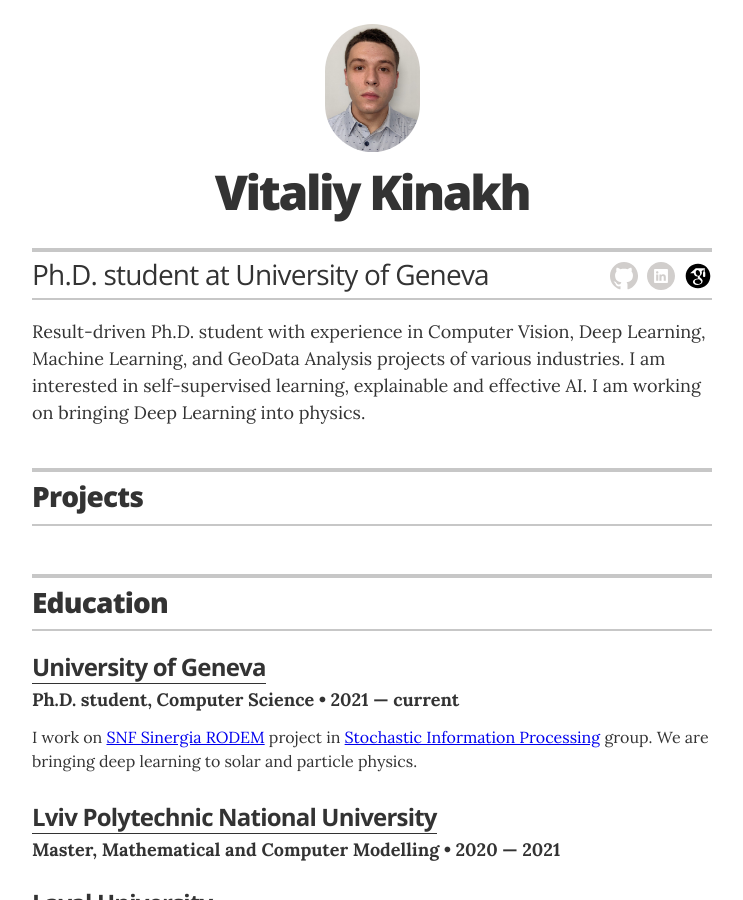
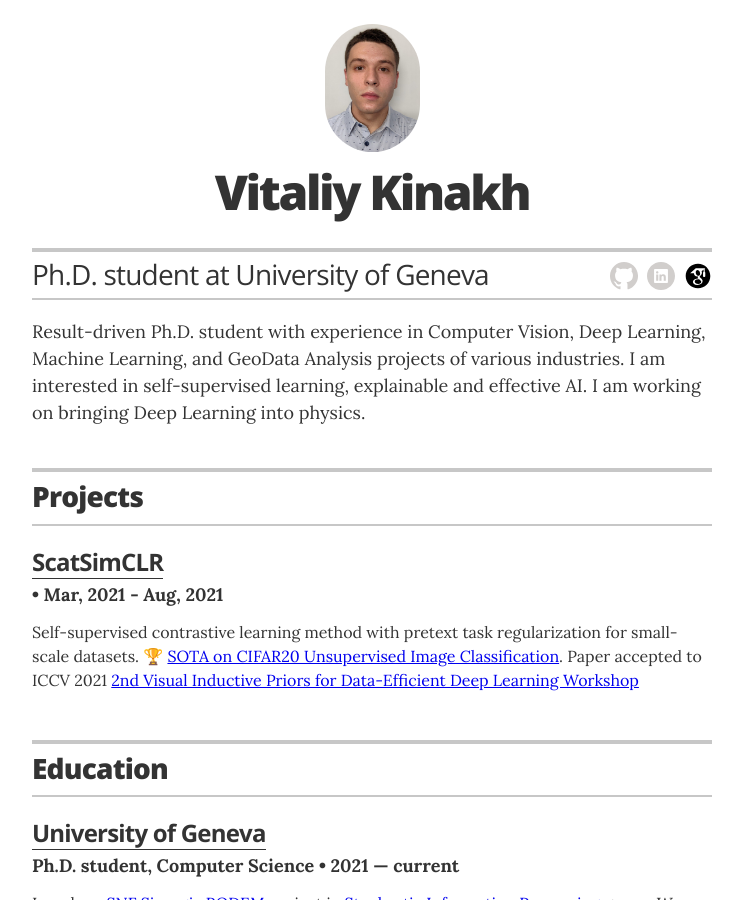
Before and after one commit to vkinakh/vkinakh.github.io, a Jekyll site: the page built from index.html, in a window 1280 px wide and 900 px high. Shown: the whole window, without its empty margins (268-1011 px from the left). Built offline with Jekyll 4.4.1, drawn with Linux system fonts in a browser that asks for light colours.

Commit message:
Add ScatSimCLR to projects

```diff
--- a/_data/projects.yml
+++ b/_data/projects.yml
@@ -1,16 +1,17 @@
 # Projects
 # uncomment the urls if you wish to display them, and add your own URL
-
-
-#- project: ScatSimCLR
-#  role:
-#  duration: 2012 &mdash; Present
-#  url: "https://github.com/vkinakh"
-#  description: Jazz Notes is an open source node/ember app that helps you keep track of your music compositions and new ideas.
-
 
 #- project: Springfield Community Outreach Group
 #  role: Co-Founder & Organizer
 #  duration: 2007 &mdash; Present
 #  # url: "#"
-#  description: SCOG is a local monthly meetup in Springfield where we share opportunities to volunteer in the community and organize support for families and neighborhoods in need of assistance that the community can provide.
+#  description: SCOG is a local monthly meetup in Springfield where we share opportunities to volunteer
+
+- project: ScatSimCLR
+  role:
+  duration: Mar, 2021 - Aug, 2021
+  url: "https://github.com/vkinakh/scatsimclr"
+  description: "<p>Self-supervised contrastive learning method with pretext task regularization for small-scale
+  datasets. 🏆 <a href='https://paperswithcode.com/paper/scatsimclr-self-supervised-contrastive'>SOTA on CIFAR20
+  Unsupervised Image Classification</a>. Paper accepted to ICCV 2021 <a href='https://vipriors.github.io/'>2nd Visual
+  Inductive Priors for Data-Efficient Deep Learning Workshop</a></p>"
```
